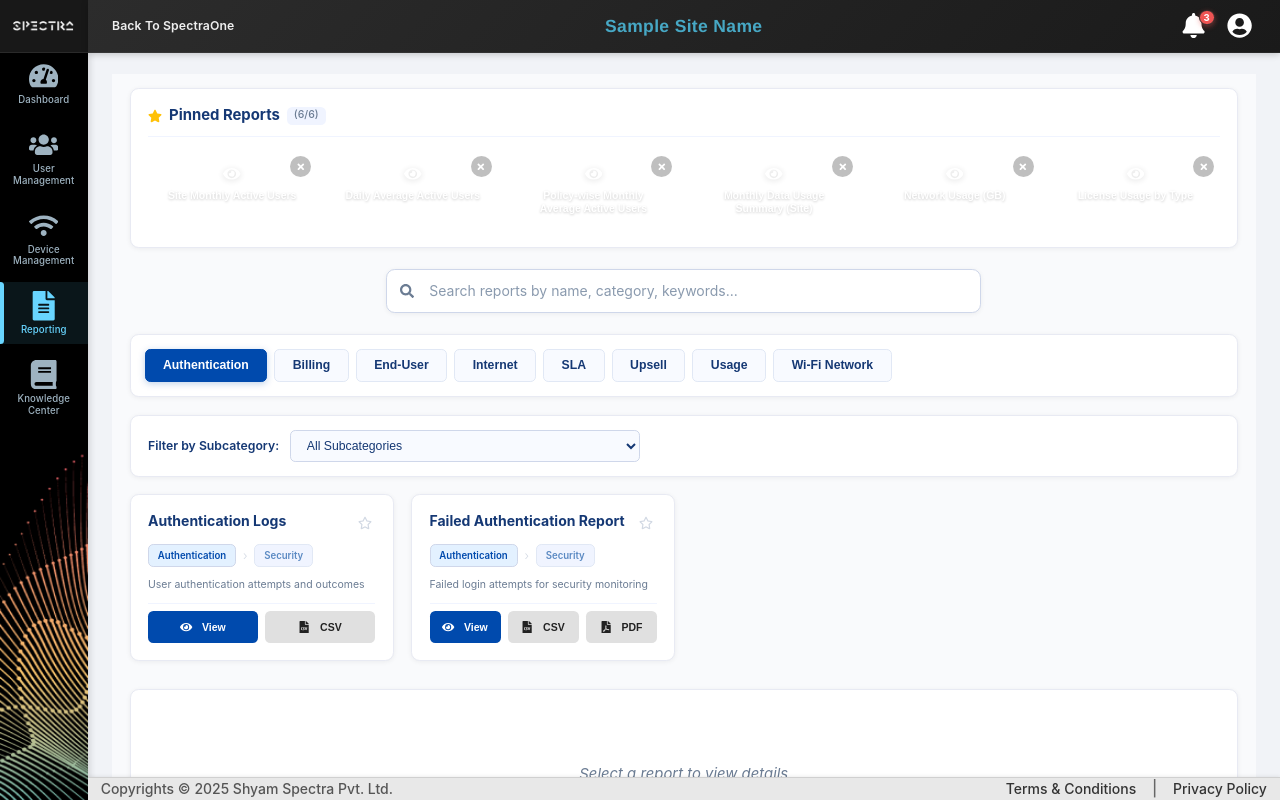
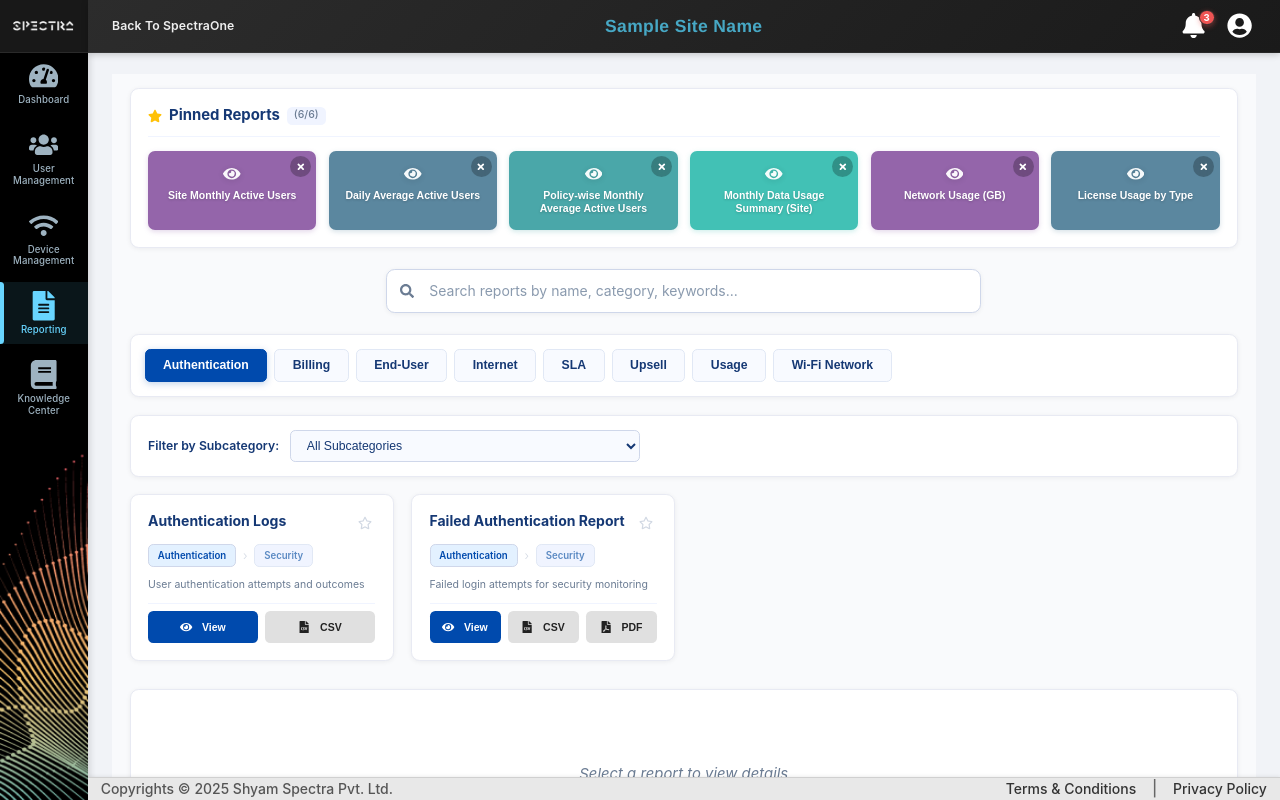
Before and after one commit to piyanshuofficial/SpectraWiFiPortalDemo_v1, a React (Create React App) app: page /reports in a window 1280 px wide. Built offline with nearby package versions, Linux system fonts and the light colour scheme.

Commit message:
Code Update 15

```diff
--- a/src/constants/colorConstants.js
+++ b/src/constants/colorConstants.js
@@ -1,13 +1,5 @@
 // src/constants/colorConstants.js
 
-/**
- * Color constants for consistent theming
- * All colors defined in one place
- */
-
-// ============================================
-// PRIMARY COLORS
-// ============================================
 export const PRIMARY_COLORS = {
   MAIN: "#004aad",
   DARK: "#003a90",
@@ -17,9 +9,6 @@ export const PRIMARY_COLORS = {
   ACCENT: "#68d5ff",
 };
 
-// ============================================
-// SUPPORTING COLORS (Brand Palette)
-// ============================================
 export const SUPPORTING_COLORS = {
   PURPLE: "#9465AA",
   INDIGO: "#5B879F",
@@ -27,9 +16,6 @@ export const SUPPORTING_COLORS = {
   MINT: "#42C1B5",
 };
 
-// ============================================
-// REPORT COLOR ASSIGNMENTS
-// ============================================
 export const REPORT_COLOR_ASSIGNMENTS = {
   network_usage: "AQUA",
   license_usage: "INDIGO",
@@ -38,9 +24,6 @@ export const REPORT_COLOR_ASSIGNMENTS = {
   site_activity: "MINT",
 };
 
-// ============================================
-// SEMANTIC COLORS
-// ============================================
 export const SEMANTIC_COLORS = {
   SUCCESS: "#4caf50",
   SUCCESS_DARK: "#388e3c",
@@ -67,9 +50,6 @@ export const SEMANTIC_COLORS = {
   INFO_TEXT: "#0c5460",
 };
 
-// ============================================
-// NEUTRAL COLORS
-// ============================================
 export const NEUTRAL_COLORS = {
   WHITE: "#ffffff",
   BLACK: "#000000",
@@ -96,9 +76,6 @@ export const NEUTRAL_COLORS = {
   TEXT_DISABLED: "#ccc",
 };
 
-// ============================================
-// BACKGROUND COLORS
-// ============================================
 export const BACKGROUND_COLORS = {
   BODY: "#f1f3f7",
   CARD: "#ffffff",
@@ -112,9 +89,6 @@ export const BACKGROUND_COLORS = {
   FOOTER: "#e8e8e8",
 };
 
-// ============================================
-// STATUS BADGE COLORS
-// ============================================
 export const BADGE_COLORS = {
   ACTIVE_BG: "#dff0d8",
   ACTIVE_TEXT: "#3c763d",
@@ -138,9 +112,6 @@ export const BADGE_COLORS = {
   SECONDARY_TEXT: "#383d41",
 };
 
-// ============================================
-// CHART COLORS
-// ============================================
 export const CHART_COLORS = {
   PRIMARY: "#004aad",
   PRIMARY_LIGHT: "rgba(0, 74, 173, 0.2)",
@@ -158,9 +129,6 @@ export const CHART_COLORS = {
   DATASET_3: "rgba(217,83,79,0.6)",
 };
 
-// ============================================
-// POLICY PILL COLORS
-// ============================================
 export const POLICY_COLORS = {
   SPEED_BG: "#eef4ff",
   SPEED_TEXT: "#0053ba",
@@ -172,9 +140,6 @@ export const POLICY_COLORS = {
   DEVICE_TEXT: "#8832b1",
 };
 
-// ============================================
-// SHADOW VALUES
-// ============================================
 export const SHADOWS = {
   SM: "0 1px 4px rgba(0, 0, 0, 0.03)",
   BASE: "0 1px 6px rgba(0, 0, 0, 0.06)",
@@ -188,24 +153,11 @@ export const SHADOWS = {
   DROPDOWN: "0 8px 32px rgba(0, 0, 0, 0.2)",
 };
 
-// ============================================
-// GRADIENT VALUES
-// ============================================
 export const GRADIENTS = {
   HEADER: "linear-gradient(135deg, #2c2c2c 0%, #1a1a1a 100%)",
   PRIMARY: "linear-gradient(135deg, #004aad 0%, #003a90 100%)",
 };
 
-// ============================================
-// HELPER FUNCTIONS
-// ============================================
-
-/**
- * Get color with opacity
- * @param {string} color - Hex color code
- * @param {number} opacity - Opacity value (0-1)
- * @returns {string} RGBA color string
- */
 export const withOpacity = (color, opacity) => {
   const hex = color.replace('#', '');
   const r = parseInt(hex.substring(0, 2), 16);
@@ -214,20 +166,12 @@ export const withOpacity = (color, opacity) => {
   return `rgba(${r}, ${g}, ${b}, ${opacity})`;
 };
 
-/**
- * Get report branding color by report ID
- * @param {string} reportId - Report identifier
- * @returns {object} { color: string, colorKey: string }
- */
 export const getReportBranding = (reportId) => {
   const colorKey = REPORT_COLOR_ASSIGNMENTS[reportId] || "AQUA";
   const color = SUPPORTING_COLORS[colorKey] || SUPPORTING_COLORS.AQUA;
   return { color, colorKey };
 };
 
-// ============================================
-// DEFAULT EXPORT
-// ============================================
 export default {
   PRIMARY_COLORS,
   SUPPORTING_COLORS,
@@ -244,32 +188,20 @@ export default {
   getReportBranding,
 };
 
-
-/**
- * Brand colors for pinned report cards
- * Used for random color assignment with no consecutive duplicates
- */
 export const PINNED_REPORT_BRAND_COLORS = [
-  "#9465AA",  // PURPLE
-  "#5B879F",  // INDIGO
-  "#4AA7A9",  // AQUA
-  "#42C1B5",  // MINT
+  "#9465AA",
+  "#5B879F",
+  "#4AA7A9",
+  "#42C1B5",
 ];
 
-/**
- * Get a random brand color different from the previous one
- * @param {string} previousColor - The previous color to avoid
- * @returns {string} A random brand color
- */
 export const getRandomBrandColor = (previousColor = null) => {
   let availableColors = [...PINNED_REPORT_BRAND_COLORS];
 
-  // Remove the previous color to avoid consecutive duplicates
   if (previousColor) {
     availableColors = availableColors.filter(color => color !== previousColor);
   }
 
-  // Return random color from available options
   const randomIndex = Math.floor(Math.random() * availableColors.length);
   return availableColors[randomIndex];
 };
--- a/src/pages/Reports/ReportDashboard.css
+++ b/src/pages/Reports/ReportDashboard.css
@@ -6,10 +6,6 @@
   min-height: calc(100vh - 6.875rem);
   box-sizing: border-box;
 }
-
-/* ============================================
-   PINNED SHORTCUTS SECTION - REDESIGNED
-   ============================================ */
 
 .pinned-shortcuts-section {
   background: #fff;
@@ -59,7 +55,6 @@
   gap: 0.875rem;
 }
 
-/* ✅ CRITICAL FIX: Completely transparent base - inline styles control ALL colors */
 .shortcut-card {
   position: relative;
   border: none;
@@ -74,13 +69,8 @@
   gap: 0.5rem;
   min-height: 5.625rem;
   overflow: hidden;
-
-  /* ✅ CRITICAL: No background or shadow - inline styles will provide everything */
-  background: transparent !important;
-  box-shadow: none !important;
 }
 
-/* ✅ Hover only affects transform, NOT colors */
 .shortcut-card:hover {
   transform: translateY(-0.1875rem) scale(1.02);
 }
@@ -139,10 +129,6 @@
   border: 0.125rem dashed #cfd7ea;
 }
 
-/* ============================================
-   RECENTLY VIEWED SECTION - REDESIGNED
-   ============================================ */
-
 .recent-reports-section {
   background: #fff;
   border-radius: var(--radius-lg);
@@ -193,10 +179,6 @@
   transform: translateY(-0.0625rem);
   box-shadow: 0 0.125rem 0.375rem rgba(0, 74, 173, 0.15);
 }
-
-/* ============================================
-   SEARCH SECTION - REDESIGNED
-   ============================================ */
 
 .search-section {
   margin-bottom: 1.5rem;
@@ -271,10 +253,6 @@
   font-weight: 500;
 }
 
-/* ============================================
-   CATEGORY TABS - REDESIGNED
-   ============================================ */
-
 .category-tabs {
   display: flex;
   flex-wrap: wrap;
@@ -320,10 +298,6 @@
   transform: translateY(-0.0625rem);
 }
 
-/* ============================================
-   SUBCATEGORY DROPDOWN - REDESIGNED
-   ============================================ */
-
 .subcategory-section {
   background: #fff;
   padding: 1rem 1.25rem;
@@ -363,10 +337,6 @@
   background: #fff;
   box-shadow: 0 0.125rem 0.375rem rgba(0, 74, 173, 0.15);
 }
-
-/* ============================================
-   REPORTS GRID - REDESIGNED
-   ============================================ */
 
 .reports-grid {
   display: grid;
@@ -501,10 +471,6 @@
   margin-bottom: 1rem;
 }
 
-/* ============================================
-   REPORT DISPLAY SECTION - REDESIGNED
-   ============================================ */
-
 .report-display-section {
   background: #fff;
   border-radius: var(--radius-lg);
@@ -546,10 +512,6 @@
   font-size: var(--font-sm);
 }
 
-/* ============================================
-   RESPONSIVE DESIGN
-   ============================================ */
-
 @media (max-width: 1200px) {
   .shortcuts-grid {
     grid-template-columns: repeat(auto-fill, minmax(9.375rem, 1fr));
--- a/src/pages/Reports/ReportDashboard.js
+++ b/src/pages/Reports/ReportDashboard.js
@@ -10,13 +10,11 @@ import { FaEye, FaFileCsv, FaFilePdf, FaStar, FaRegStar, FaTimes, FaClock, FaSea
 import { toast } from "react-toastify";
 import "./ReportDashboard.css";
 
-// ✅ IMPORT COLOR UTILITIES FROM CONSTANTS
 import {
   PINNED_REPORT_BRAND_COLORS,
   getRandomBrandColor
 } from "../../constants/colorConstants";
 
-// Import enhanced report data and utilities
 import enhancedSampleReports, {
   getCategories,
   getSubcategories,
@@ -30,7 +28,6 @@ import { exportReportPDF } from "../../utils/exportReportPDF";
 import { getStandardChartOptions } from "../../utils/commonChartOptions";
 import { EXPORT_CANVAS_SIZES } from "../../utils/exportConstants";
 
-// Import report components
 import SiteMonthlyActiveUsers from "../../reports/SiteMonthlyActiveUsers";
 import MonthlyDataUsageSummary from "../../reports/MonthlyDataUsageSummary";
 import DailyAverageActiveUsers from "../../reports/DailyAverageActiveUsers";
@@ -41,15 +38,18 @@ import AlertsSummaryReport from "../../reports/AlertsSummaryReport";
 
 const MAX_PINNED_REPORTS = 6;
 const MAX_RECENT_REPORTS = 5;
+
 const LOCAL_STORAGE_KEYS = {
   PINNED: 'reportDashboard_pinnedReports',
-  RECENT: 'reportDashboard_recentReports',
-  COLORS: 'reportDashboard_pinnedColors'
+  RECENT: 'reportDashboard_recentReports'
 };
 
-/**
- * Helper: Convert hex to rgba
- */
+const getColorForPinnedReport = (reportId, pinnedReports) => {
+  const index = pinnedReports.indexOf(reportId);
+  if (index === -1) return PINNED_REPORT_BRAND_COLORS[0];
+  return PINNED_REPORT_BRAND_COLORS[index % PINNED_REPORT_BRAND_COLORS.length];
+};
+
 const hexToRgba = (hex, alpha) => {
   const r = parseInt(hex.slice(1, 3), 16);
   const g = parseInt(hex.slice(3, 5), 16);
@@ -57,32 +57,11 @@ const hexToRgba = (hex, alpha) => {
   return `rgba(${r}, ${g}, ${b}, ${alpha})`;
 };
 
-/**
- * Helper: Adjust color brightness
- */
-const adjustBrightness = (hex, percent) => {
-  const num = parseInt(hex.replace("#", ""), 16);
-  const amt = Math.round(2.55 * percent);
-  const R = Math.max(0, Math.min(255, (num >> 16) + amt));
-  const G = Math.max(0, Math.min(255, ((num >> 8) & 0x00FF) + amt));
-  const B = Math.max(0, Math.min(255, (num & 0x0000FF) + amt));
-  return "#" + (
-    0x1000000 +
-    R * 0x10000 +
-    G * 0x100 +
-    B
-  ).toString(16).slice(1);
-};
-
-/**
- * Main ReportDashboard Component
- */
 const ReportDashboard = () => {
   const { currentUser } = useAuth();
   const { startLoading, stopLoading, isLoading } = useLoading();
   const rolePermissions = Permissions[currentUser.accessLevel]?.[currentUser.role] || {};
 
-  // State management
   const [activeCategory, setActiveCategory] = useState(null);
   const [activeSubcategory, setActiveSubcategory] = useState('');
   const [searchTerm, setSearchTerm] = useState('');
@@ -92,69 +71,25 @@ const ReportDashboard = () => {
   const [exportingCSV, setExportingCSV] = useState(false);
   const [exportingPDF, setExportingPDF] = useState(false);
   const [exportingReportId, setExportingReportId] = useState(null);
-  const [pinnedColors, setPinnedColors] = useState({});
 
   const searchInputRef = useRef(null);
   const categories = useMemo(() => getCategories(), []);
-
-  // ============================================
-  // INITIALIZATION & PERSISTENCE
-  // ============================================
 
   useEffect(() => {
     try {
       const savedPinned = localStorage.getItem(LOCAL_STORAGE_KEYS.PINNED);
       const savedRecent = localStorage.getItem(LOCAL_STORAGE_KEYS.RECENT);
-      const savedColors = localStorage.getItem(LOCAL_STORAGE_KEYS.COLORS);
 
       let pinnedIds = [];
 
       if (savedPinned) {
         pinnedIds = JSON.parse(savedPinned);
       } else {
-        // ✅ Default to first 6 common reports
         const commonReports = getCommonReports().slice(0, MAX_PINNED_REPORTS);
         pinnedIds = commonReports.map(r => r.id);
       }
 
       setPinnedReports(pinnedIds);
-
-      // ✅ ENHANCED: Initialize colors with guaranteed assignments
-      if (savedColors) {
-        const loadedColors = JSON.parse(savedColors);
-
-        // Verify ALL pinned reports have colors
-        const missingColors = pinnedIds.filter(id => !loadedColors[id]);
-
-        if (missingColors.length > 0) {
-          // Assign missing colors
-          const updatedColors = { ...loadedColors };
-          const existingColors = Object.values(loadedColors);
-          let prevColor = existingColors.length > 0 ? existingColors[existingColors.length - 1] : null;
-
-          missingColors.forEach(id => {
-            const newColor = getRandomBrandColor(prevColor);
-            updatedColors[id] = newColor;
-            prevColor = newColor;
-          });
-
-          setPinnedColors(updatedColors);
-        } else {
-          setPinnedColors(loadedColors);
-        }
-      } else {
-        // ✅ Generate fresh color assignments
-        const initialColors = {};
-        let previousColor = null;
-
-        pinnedIds.forEach((reportId) => {
-          const color = getRandomBrandColor(previousColor);
-          initialColors[reportId] = color;
-          previousColor = color;
-        });
-
-        setPinnedColors(initialColors);
-      }
 
       if (savedRecent) {
         setRecentReports(JSON.parse(savedRecent));
@@ -163,36 +98,22 @@ const ReportDashboard = () => {
       console.error('Error loading saved report preferences:', error);
     }
 
-    // Set default active category
     if (categories.length > 0) {
       setActiveCategory(categories[0]);
     }
   }, [categories]);
 
-  // Save pinned reports to localStorage
   useEffect(() => {
     if (pinnedReports.length > 0) {
       localStorage.setItem(LOCAL_STORAGE_KEYS.PINNED, JSON.stringify(pinnedReports));
     }
   }, [pinnedReports]);
 
-  // Save color assignments to localStorage
-  useEffect(() => {
-    if (Object.keys(pinnedColors).length > 0) {
-      localStorage.setItem(LOCAL_STORAGE_KEYS.COLORS, JSON.stringify(pinnedColors));
-    }
-  }, [pinnedColors]);
-
-  // Save recent reports to localStorage
   useEffect(() => {
     if (recentReports.length > 0) {
       localStorage.setItem(LOCAL_STORAGE_KEYS.RECENT, JSON.stringify(recentReports));
     }
   }, [recentReports]);
-
-  // ============================================
-  // FILTERING & SEARCH
-  // ============================================
 
   const filteredReports = useMemo(() => {
     let reports = enhancedSampleReports;
@@ -225,38 +146,15 @@ const ReportDashboard = () => {
       .filter(Boolean);
   }, [recentReports]);
 
-  // ============================================
-  // PINNING LOGIC WITH COLOR MANAGEMENT
-  // ============================================
-
   const togglePin = useCallback((reportId) => {
     setPinnedReports(prev => {
       if (prev.includes(reportId)) {
-        // Unpinning - remove color assignment
-        setPinnedColors(prevColors => {
-          const newColors = { ...prevColors };
-          delete newColors[reportId];
-          return newColors;
-        });
         return prev.filter(id => id !== reportId);
       } else {
         if (prev.length >= MAX_PINNED_REPORTS) {
           toast.warning(`Maximum ${MAX_PINNED_REPORTS} pinned reports allowed`);
           return prev;
         }
-
-        // Pinning - assign new color different from the last pinned report
-        setPinnedColors(prevColors => {
-          const lastPinnedId = prev[prev.length - 1];
-          const lastColor = prevColors[lastPinnedId] || null;
-          const newColor = getRandomBrandColor(lastColor);
-
-          return {
-            ...prevColors,
-            [reportId]: newColor
-          };
-        });
-
         return [...prev, reportId];
       }
     });
@@ -266,10 +164,6 @@ const ReportDashboard = () => {
     return pinnedReports.includes(reportId);
   }, [pinnedReports]);
 
-  // ============================================
-  // RECENT REPORTS TRACKING
-  // ============================================
-
   const addToRecent = useCallback((reportId) => {
     setRecentReports(prev => {
       const filtered = prev.filter(id => id !== reportId);
@@ -277,10 +171,6 @@ const ReportDashboard = () => {
       return updated;
     });
   }, []);
-
-  // ============================================
-  // REPORT VIEWING
-  // ============================================
 
   const handleViewReport = useCallback((report) => {
     setSelectedReport(report);
@@ -293,10 +183,6 @@ const ReportDashboard = () => {
       }
     }, 100);
   }, [addToRecent]);
-
-  // ============================================
-  // EXPORT HANDLERS
-  // ============================================
 
   const getCSVData = (report) => {
     const reportData = sampleReportsData[report.id];
@@ -404,10 +290,6 @@ const ReportDashboard = () => {
     }
   };
 
-  // ============================================
-  // SEARCH HANDLERS
-  // ============================================
-
   const handleSearchChange = (e) => {
     setSearchTerm(e.target.value);
     if (e.target.value.trim()) {
@@ -421,10 +303,6 @@ const ReportDashboard = () => {
       searchInputRef.current.focus();
     }
   };
-
-  // ============================================
-  // REPORT DISPLAY COMPONENT
-  // ============================================
 
   const renderReportDetail = () => {
     if (!selectedReport) {
@@ -461,10 +339,6 @@ const ReportDashboard = () => {
     }
   };
 
-  // ============================================
-  // RENDER
-  // ============================================
-
   return (
     <div className="report-dashboard-container" role="region" aria-label="Reports Dashboard">
       <LoadingOverlay
@@ -472,7 +346,6 @@ const ReportDashboard = () => {
         message={exportingCSV ? "Preparing CSV..." : "Generating PDF..."}
       />
 
-      {/* Pinned Shortcuts Strip */}
       <div className="pinned-shortcuts-section">
         <div className="shortcuts-header">
           <h3 className="shortcuts-title">
@@ -488,9 +361,7 @@ const ReportDashboard = () => {
             </div>
           ) : (
             pinnedReportObjects.map((report) => {
-              // ✅ CRITICAL: Get color from state with fallback
-              const color = pinnedColors[report.id] || PINNED_REPORT_BRAND_COLORS[0];
-              const darkerColor = adjustBrightness(color, -15);
+              const color = getColorForPinnedReport(report.id, pinnedReports);
 
               return (
                 <button
@@ -499,8 +370,7 @@ const ReportDashboard = () => {
                   onClick={() => handleViewReport(report)}
                   title={report.description}
                   style={{
-                    // ✅ CRITICAL: Inline styles provide ALL visual properties
-                    background: `linear-gradient(135deg, ${color} 0%, ${darkerColor} 100%)`,
+                    background: color,
                     boxShadow: `0 0.125rem 0.375rem ${hexToRgba(color, 0.25)}`,
                     border: 'none',
                     color: '#fff'
@@ -534,7 +404,6 @@ const ReportDashboard = () => {
         </div>
       </div>
 
-      {/* Recently Viewed */}
       {recentReportObjects.length > 0 && (
         <div className="recent-reports-section">
           <h3 className="recent-title">
@@ -555,7 +424,6 @@ const ReportDashboard = () => {
         </div>
       )}
 
-      {/* Search Section */}
       <div className="search-section">
         <div className="search-input-wrapper">
           <FaSearch className="search-icon" />
@@ -585,7 +453,6 @@ const ReportDashboard = () => {
         )}
       </div>
 
-      {/* Category Tabs */}
       {!searchTerm && (
         <div className="category-tabs">
           {categories.map(category => (
@@ -603,7 +470,6 @@ const ReportDashboard = () => {
         </div>
       )}
 
-      {/* Subcategory Dropdown */}
       {!searchTerm && activeCategory && subcategories.length > 0 && (
         <div className="subcategory-section">
           <label htmlFor="subcategory-select" className="subcategory-label">
@@ -623,7 +489,6 @@ const ReportDashboard = () => {
         </div>
       )}
 
-      {/* Reports Grid */}
       <div className="reports-grid">
         {filteredReports.length === 0 ? (
           <div className="no-reports">
@@ -705,7 +570,6 @@ const ReportDashboard = () => {
         )}
       </div>
 
-      {/* Report Display Section */}
       <div id="report-display-section" className="report-display-section">
         {renderReportDetail()}
       </div>
```
